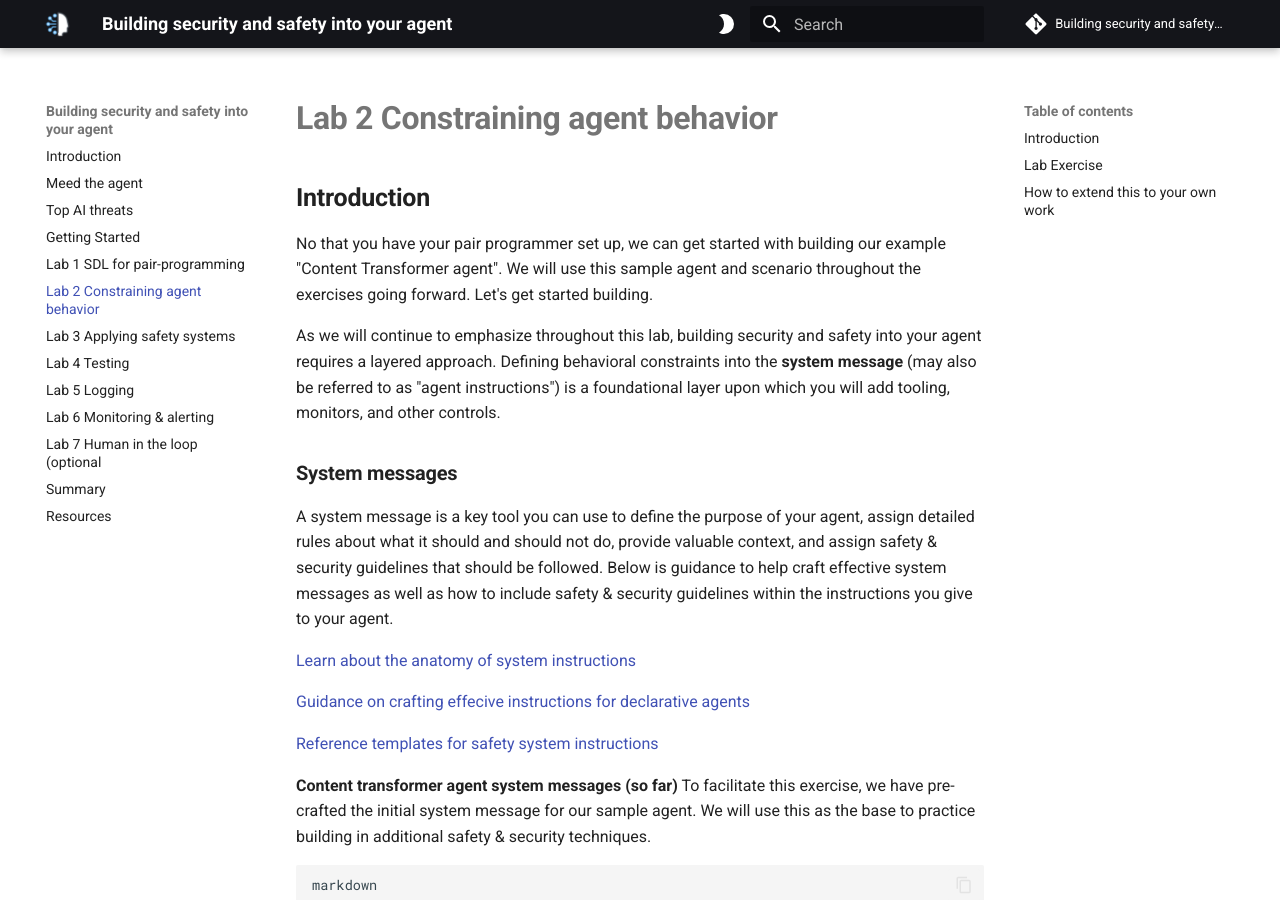
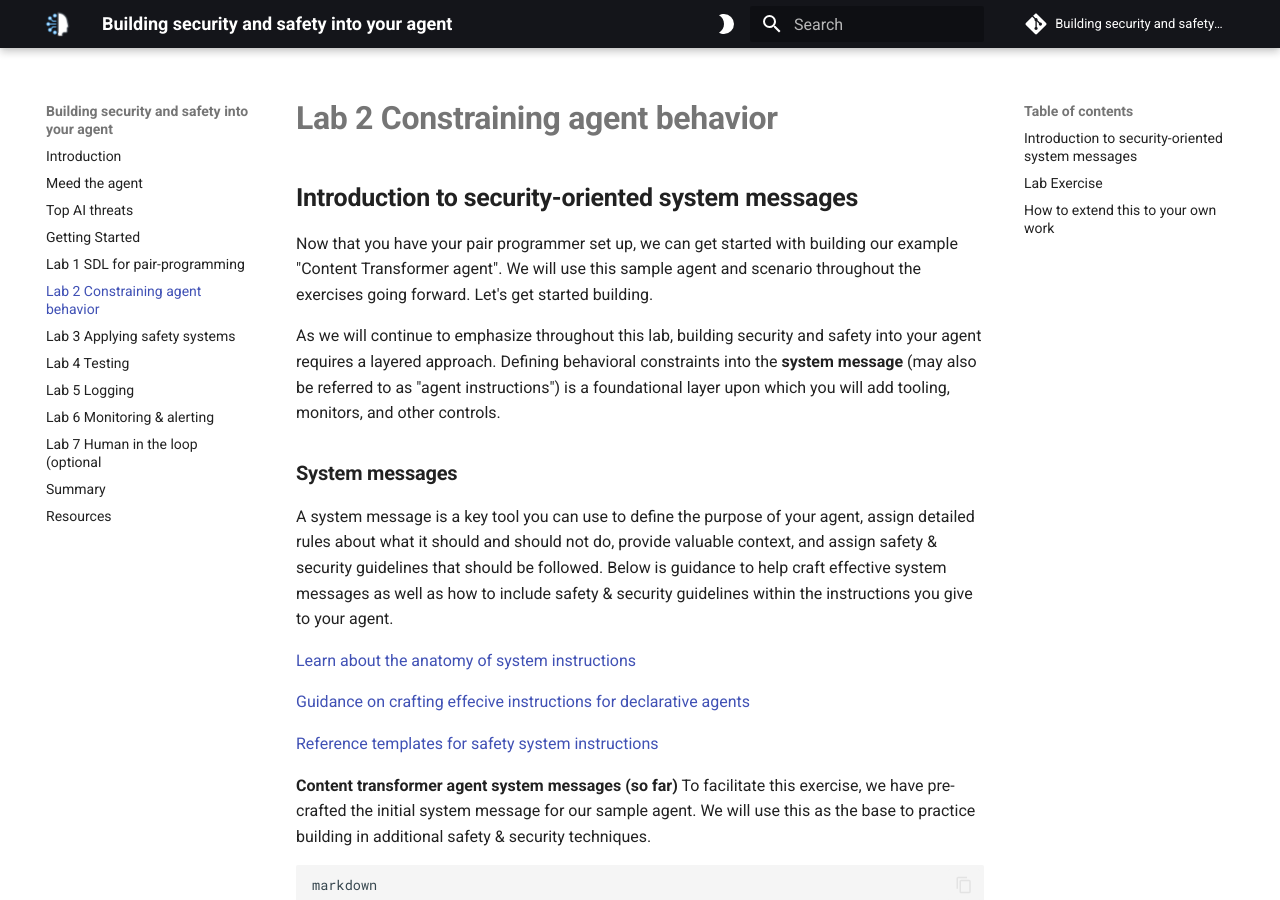
Before and after one commit to Harmonym/security-lab-time-for-agents, an MkDocs documentation site: the page built from docs/docs/lab-2-constraints.md, in a window 1280 px wide and 900 px high. Built offline with MkDocs 1.6.1 and Material for MkDocs 9.7.7, drawn with Linux system fonts in a browser that asks for light colours; comment, search, counter and statistics services are not loaded.

Commit message:
Enhance lab documentation with security-oriented system messages
Added an introduction to security-oriented system messages and detailed instructions for creating and setting up a Content Transformer agent with a focus on safety and security guidelines.

```diff
--- a/docs/docs/lab-2-constraints.md
+++ b/docs/docs/lab-2-constraints.md
@@ -1,6 +1,6 @@
-## Introduction
+## Introduction to security-oriented system messages
 
-No that you have your pair programmer set up, we can get started with building our example "Content Transformer agent". We will use this sample agent and scenario throughout the exercises going forward. Let's get started building.
+Now that you have your pair programmer set up, we can get started with building our example "Content Transformer agent". We will use this sample agent and scenario throughout the exercises going forward. Let's get started building.
 
 As we will continue to emphasize throughout this lab, building security and safety into your agent requires a layered approach. Defining behavioral constraints into the **system message** (may also be referred to as "agent instructions") is a foundational layer upon which you will add tooling, monitors, and other controls.
 
```
